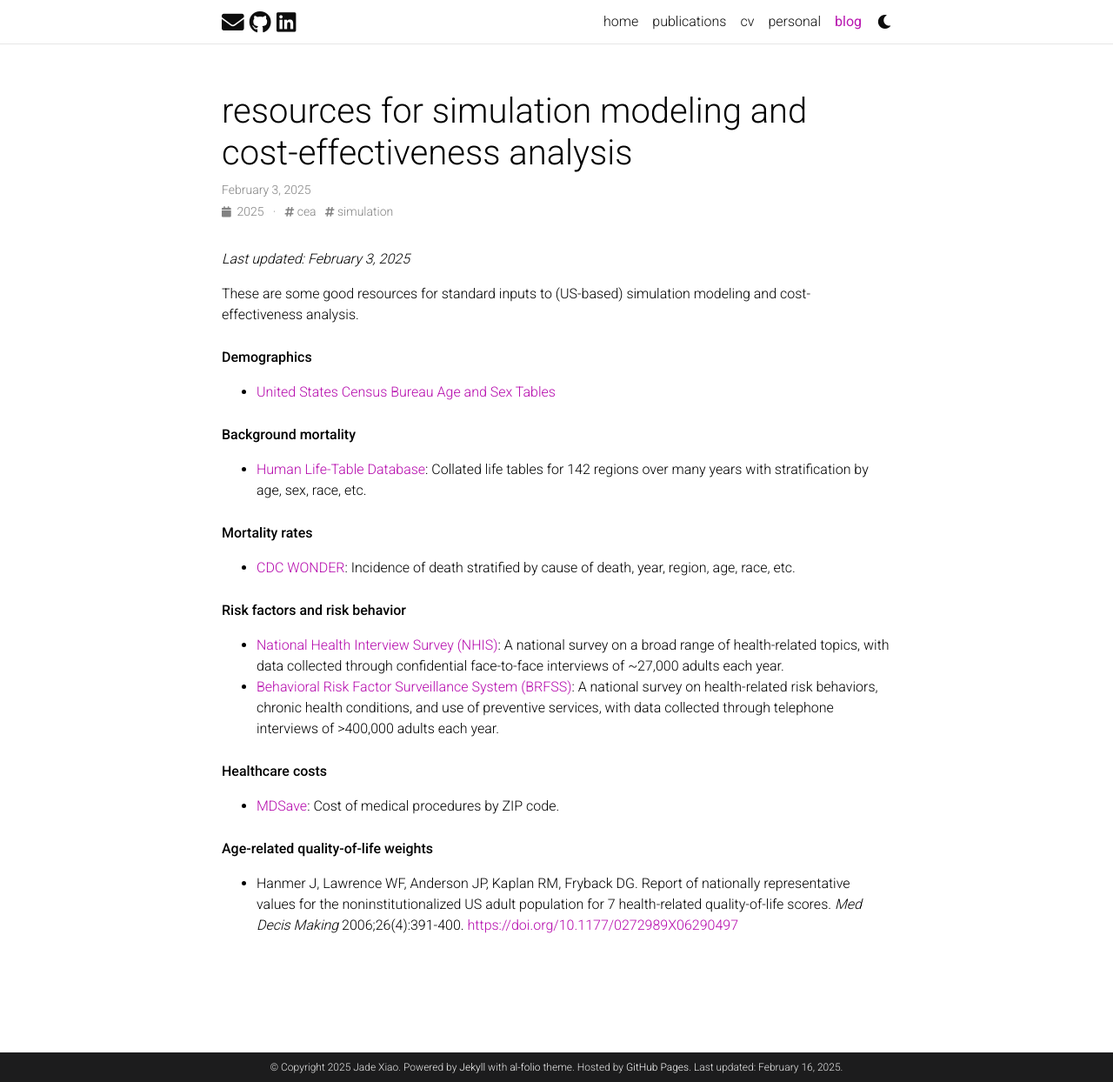
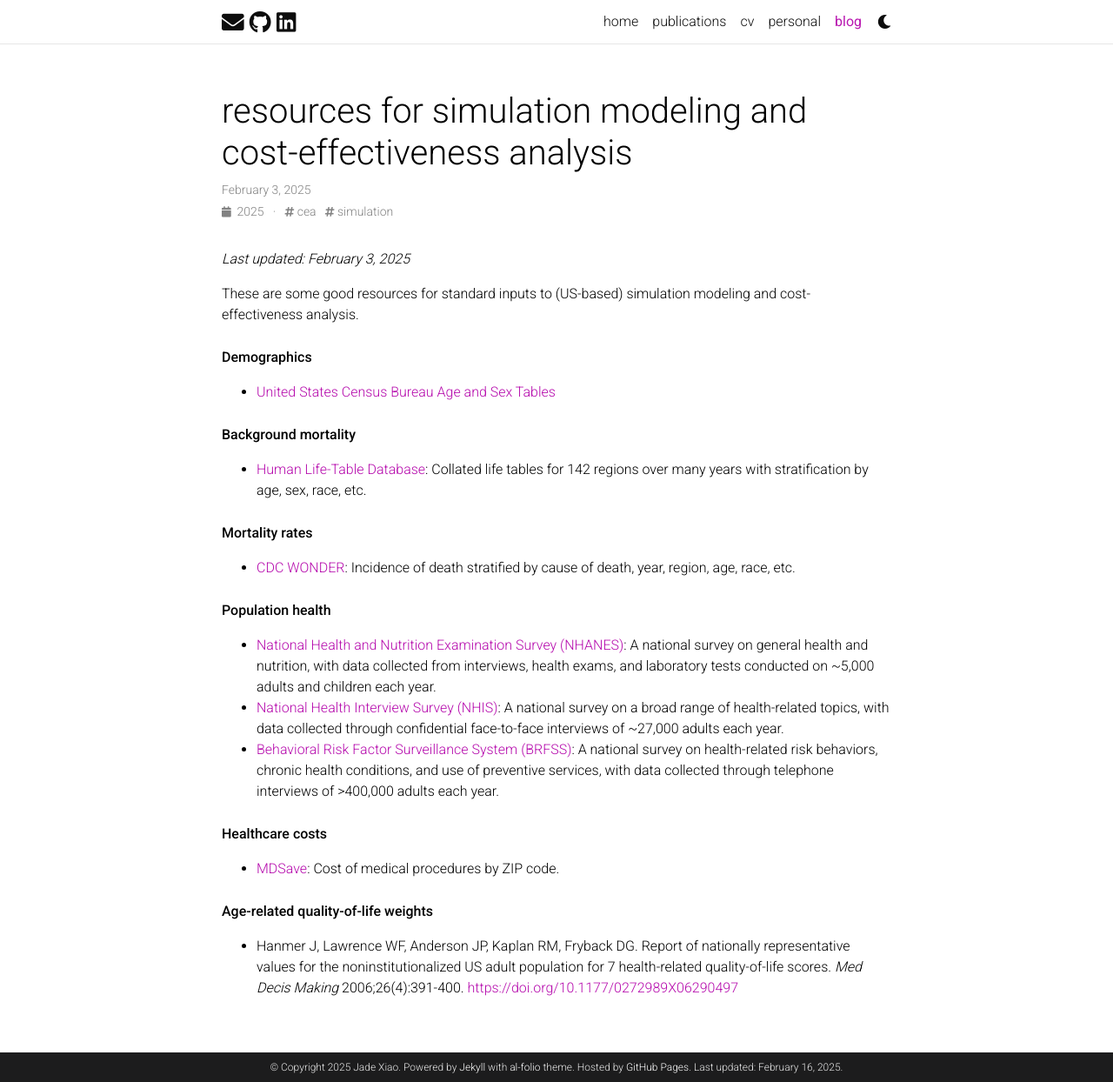
Before and after one commit to jadexiao/jadexiao.github.io, a Jekyll site: the page built from _posts/2025-02-03-resources-for-simulation-modeling-and-cost-effectiveness-analysis.md, in a window 1280 px wide and 1244 px high. Shown: the whole window at 87% size. Built offline with Jekyll 4.4.1, drawn with Linux system fonts in a browser that asks for light colours; comment, search, counter and statistics services are not loaded; a style sheet for code colours, icons or effects is not loaded.

Commit message:
Save
- Updated blog post
- Updated personal page
- Tabs

```diff
--- a/_posts/2025-02-03-resources-for-simulation-modeling-and-cost-effectiveness-analysis.md
+++ b/_posts/2025-02-03-resources-for-simulation-modeling-and-cost-effectiveness-analysis.md
@@ -27,7 +27,8 @@ These are some good resources for standard inputs to (US-based) simulation model
 
 <p style="margin-top: 25px"></p>
 
-**Risk factors and risk behavior**
+**Population health**
+* <a href="https://www.cdc.gov/nchs/nhanes/about/index.html" target="_blank">National Health and Nutrition Examination Survey (NHANES)</a>: A national survey on general health and nutrition, with data collected from interviews, health exams, and laboratory tests conducted on ~5,000 adults and children each year.
 * <a href="https://www.cdc.gov/nchs/nhis/index.html" target="_blank">National Health Interview Survey (NHIS)</a>: A national survey on a broad range of health-related topics, with data collected through confidential face-to-face interviews of ~27,000 adults each year.
 * <a href="https://www.cdc.gov/brfss/index.html" target="_blank">Behavioral Risk Factor Surveillance System (BRFSS)</a>: A national survey on health-related risk behaviors, chronic health conditions, and use of preventive services, with data collected through telephone interviews of >400,000 adults each year.
 
```
Also changed, not shown: _pages/personal.md (+1 -1 lines), 3 other files.
